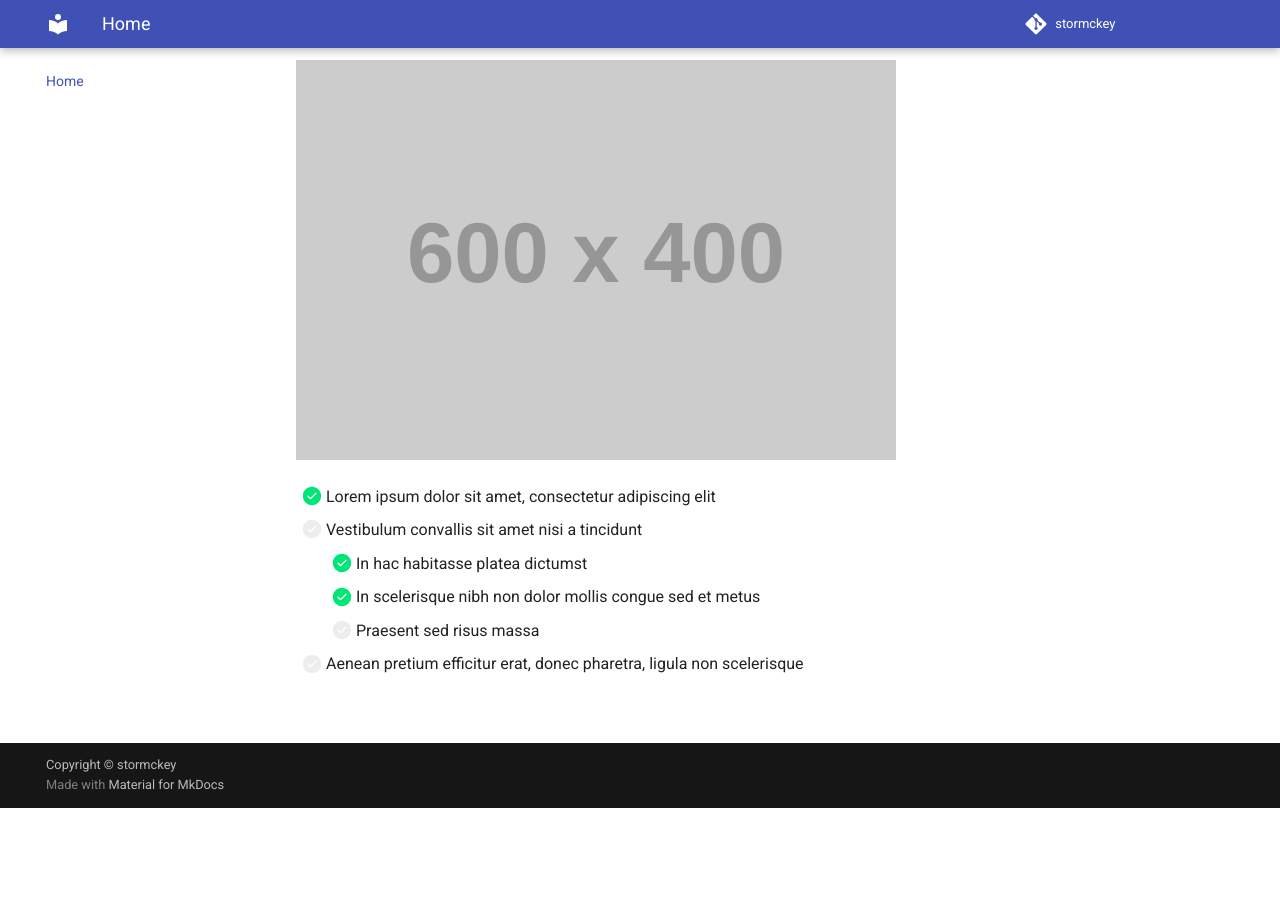
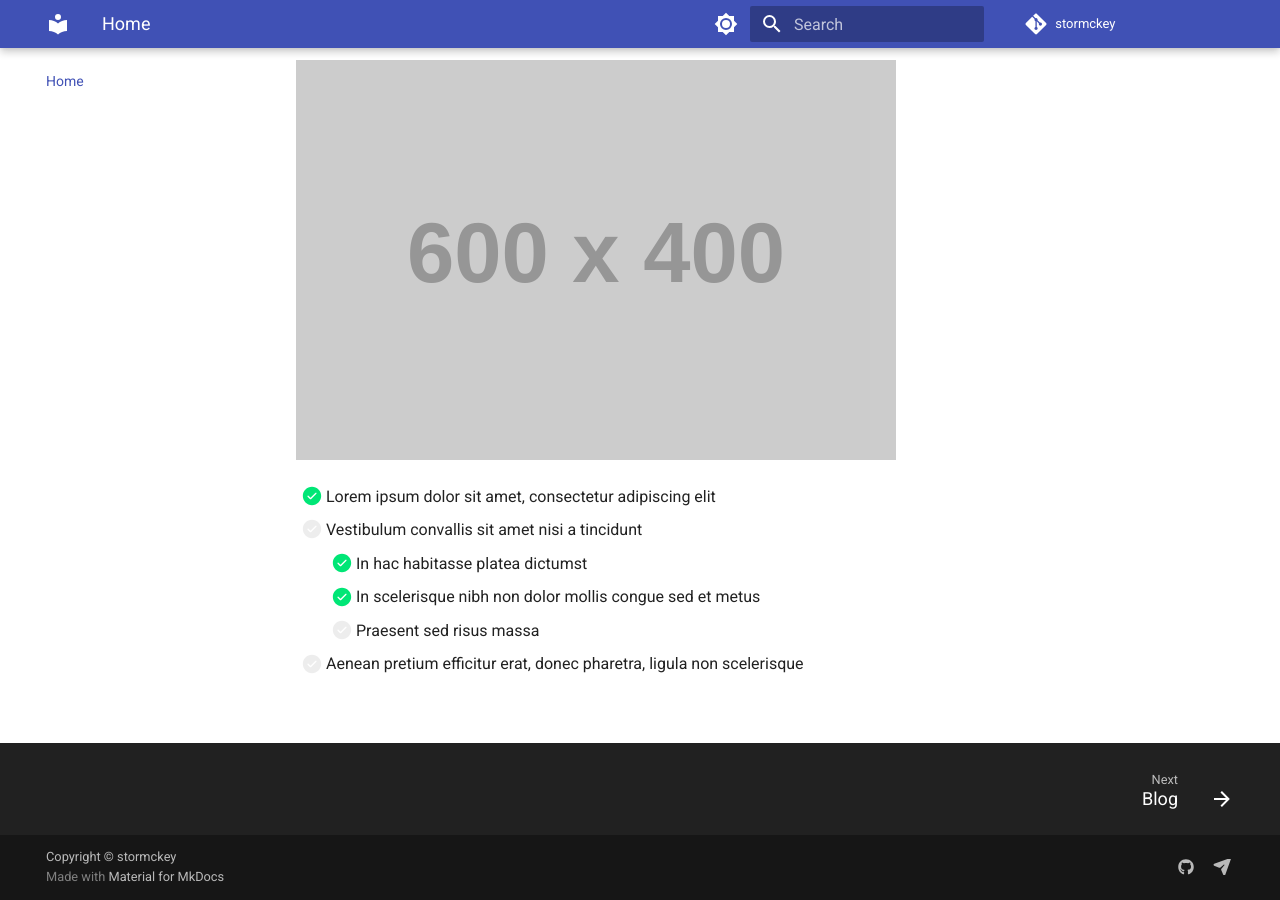
Before and after one commit to stormckey/stormckey.github.io, an MkDocs documentation site: the page built from docs/index.md, in a window 1280 px wide and 900 px high, scrolled down 1519 px. Built offline with MkDocs 1.6.1 and Material for MkDocs 9.7.7, drawn with Linux system fonts in a browser that asks for light colours; emoji names are drawn with the system emoji font; formulas are drawn with MathJax 3; comment, search, counter and statistics services are not loaded; before the commit the page ends 2327 px from its top, so only the background shows below that.

```diff
--- /dev/null
+++ b/docs/.config.yml
@@ -0,0 +1,2 @@
+hide:
+  - footer
--- a/mkdocs.yml
+++ b/mkdocs.yml
@@ -12,16 +12,38 @@ edit_uri: edit/main/docs/
 copyright: Copyright &copy; stormckey
 
 theme:
-    name: material
-    features:
-        - content.action.edit # the edit icon in page
-        - content.action.view # the view icon in page
-        - content.code.copy
-        - navigation.tabs
-        - navigation.sections
+  name: material
+  custom_dir: overrides
+  features:
+      - content.action.edit # the edit icon in page
+      - content.action.view # the view icon in page
+      - content.code.copy
+      - navigation.tabs
+      - navigation.sections
+      - navigation.footer
+      - search.suggest
+      - search.highlight
+      - search.share
+  palette:
+    - scheme: default
+      primary: indigo
+      accent: indigo
+      toggle:
+        icon: material/brightness-7
+        name: Switch to dark mode
+    - scheme: slate
+      primary: indigo
+      accent: indigo
+      toggle:
+        icon: material/brightness-4
+        name: Switch to light mode
 
 plugins:
-    # - table-reader     cant find the plugin for unknow reason
+  - search:
+      separator: '[\s\-,:!=\[\]()"`/]+|\.(?!\d)|&[lg]t;|(?!\b)(?=[A-Z][a-z])'
+  - git-revision-date-localized:
+      # enable_creation_date: f
+
 
 markdown_extensions:
 #enable admonition
@@ -72,3 +94,39 @@ nav:
     - New: Blog/New.md
   - nblog:
     - NewNew: Blog/NewNew.md
+
+extra:
+  social:
+    - icon: fontawesome/brands/github
+      link: https://github.com/stormckey
+    - icon: fontawesome/solid/paper-plane
+      link: mailto:sortygraph@gmail.com
+  #enable cookies consent
+  # consent:
+  #   title: Cookie consent
+  #   description: >-
+  #     We use cookies to recognize your repeated visits and preferences, as well
+  #     as to measure the effectiveness of our documentation and whether users
+  #     find what they're searching for. With your consent, you're helping us to
+  #     make our documentation better.
+
+
+#enable analytics
+# extra:
+#   analytics:
+#     provider: google
+#     property: UA-XXXXXXXX-X
+#     feedback:
+#       title: Was this page helpful?
+#       ratings:
+#         - icon: material/emoticon-happy-outline
+#           name: This page was helpful
+#           data: 1
+#           note: >-
+#             Thanks for your feedback!
+#         - icon: material/emoticon-sad-outline
+#           name: This page could be improved
+#           data: 0
+#           note: >-
+#             Thanks for your feedback! Help us improve this page by
+#             using our <a href="..." target="_blank" rel="noopener">feedback form</a>.
--- /dev/null
+++ b/overrides/partials/comments.html
@@ -0,0 +1,48 @@
+{% if page.meta.comments %}
+  <h2 id="__comments">{{ lang.t("meta.comments") }}</h2>
+  <!-- Insert generated snippet here -->
+  <script src="https://giscus.app/client.js"
+  data-repo="stormckey/stormckey.github.io"
+  data-repo-id="R_kgDOJF3Dtw"
+  data-category="General"
+  data-category-id="DIC_kwDOJF3Dt84CUtNL"
+  data-mapping="pathname"
+  data-strict="0"
+  data-reactions-enabled="1"
+  data-emit-metadata="0"
+  data-input-position="bottom"
+  data-theme="preferred_color_scheme"
+  data-lang="zh-CN"
+  crossorigin="anonymous"
+  async>
+</script>
+  <!-- Synchronize Giscus theme with palette -->
+  <script>
+    var giscus = document.querySelector("script[src*=giscus]")
+
+    /* Set palette on initial load */
+    var palette = __md_get("__palette")
+    if (palette && typeof palette.color === "object") {
+      var theme = palette.color.scheme === "slate" ? "dark" : "light"
+      giscus.setAttribute("data-theme", theme)
+    }
+
+    /* Register event handlers after documented loaded */
+    document.addEventListener("DOMContentLoaded", function() {
+      var ref = document.querySelector("[data-md-component=palette]")
+      ref.addEventListener("change", function() {
+        var palette = __md_get("__palette")
+        if (palette && typeof palette.color === "object") {
+          var theme = palette.color.scheme === "slate" ? "dark" : "light"
+
+          /* Instruct Giscus to change theme */
+          var frame = document.querySelector(".giscus-frame")
+          frame.contentWindow.postMessage(
+            { giscus: { setConfig: { theme } } },
+            "https://giscus.app"
+          )
+        }
+      })
+    })
+  </script>
+{% endif %}
```
Also changed, not shown: docs/index.md (+4 -0 lines), 1 other file.
